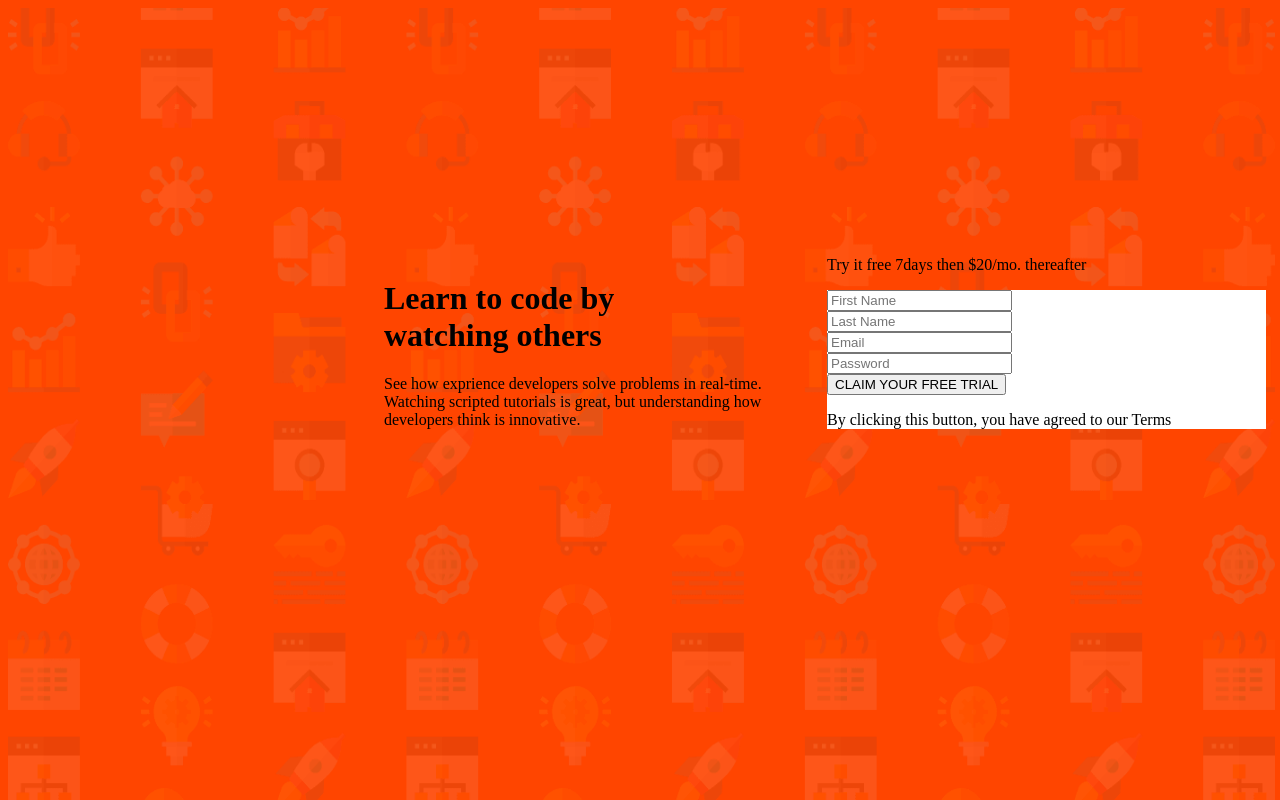
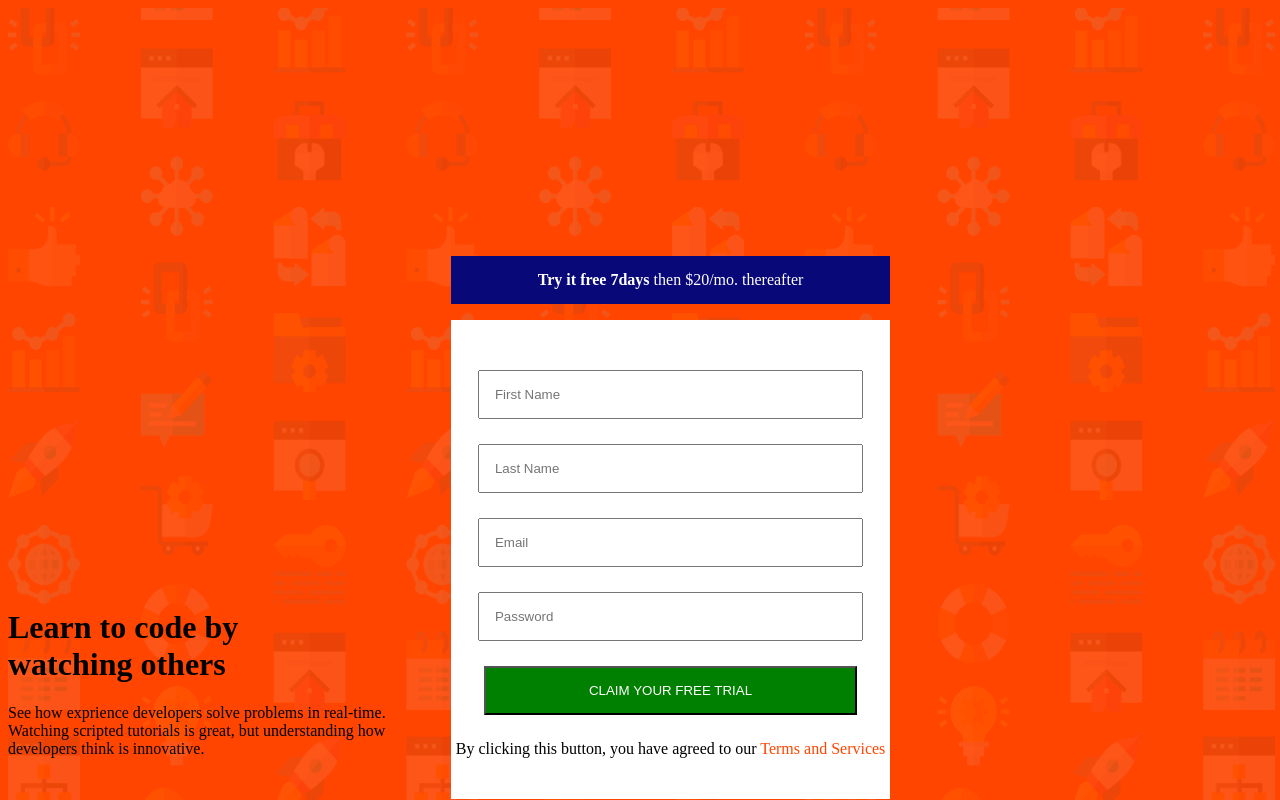
Before and after one commit to boakaidorborkamara/responsive-registration-form-, a plain HTML site: page index.html in a window 1280 px wide. Drawn offline with Linux system fonts and the light colour scheme.

Commit message:
added style to form

```diff
--- a/index.html
+++ b/index.html
@@ -17,14 +17,14 @@
             <p>See how exprience developers solve problems in real-time. <br> Watching scripted tutorials is great, but understanding how developers think is innovative.</p>
         </div>
         <div>
-            <p><span>Try it free 7days</span> then $20/mo. thereafter</p>
+            <p id="trial-text"><span>Try it free 7days</span> then $20/mo. thereafter</p>
             <form action="">
                 <input type="text" placeholder="First Name">
                 <input type="text" placeholder="Last Name">
                 <input type="email" placeholder="Email">
                 <input type="password" placeholder="Password">
                 <input type="submit" value="CLAIM YOUR FREE TRIAL">
-                <p>By clicking this button, you have agreed to our <span>Terms </span></p>
+                <p>By clicking this button, you have agreed to our <span>Terms and Services </span></p>
             </form>
         </div>
     </main>
--- a/styles/style.css
+++ b/styles/style.css
@@ -16,7 +16,7 @@ main {
     margin: 0 auto;
     position: absolute;
     top: 30%;
-    left: 30%;
+    /* left: 30%; */
 }
 
 main div {
@@ -27,10 +27,40 @@ main div {
 
 /* form styling  */
 
+#trial-text {
+    text-align: center;
+    background-color: rgb(8, 8, 121);
+    padding: 15px;
+    color: white;
+}
+
+#trial-text span {
+    font-weight: bolder;
+}
+
 form {
     background-color: white;
+    padding-top: 25px;
+    padding-bottom: 25px;
 }
 
 form input {
     display: block;
+    margin: 25px auto 25px auto;
+    padding: 15px;
+    width: 80%;
 }
+
+form input[type="submit"] {
+    width: 85% !important;
+    background-color: green;
+    color: white;
+}
+
+form p {
+    text-align: center;
+}
+
+form p span {
+    color: orangered;
+}
```
